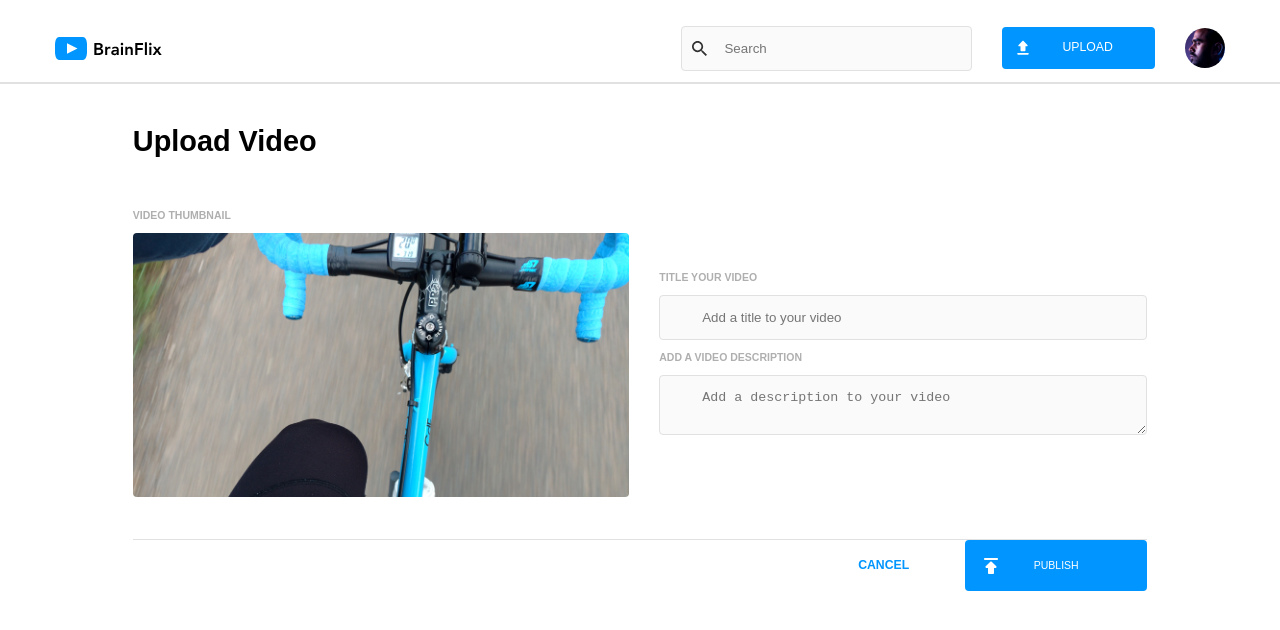
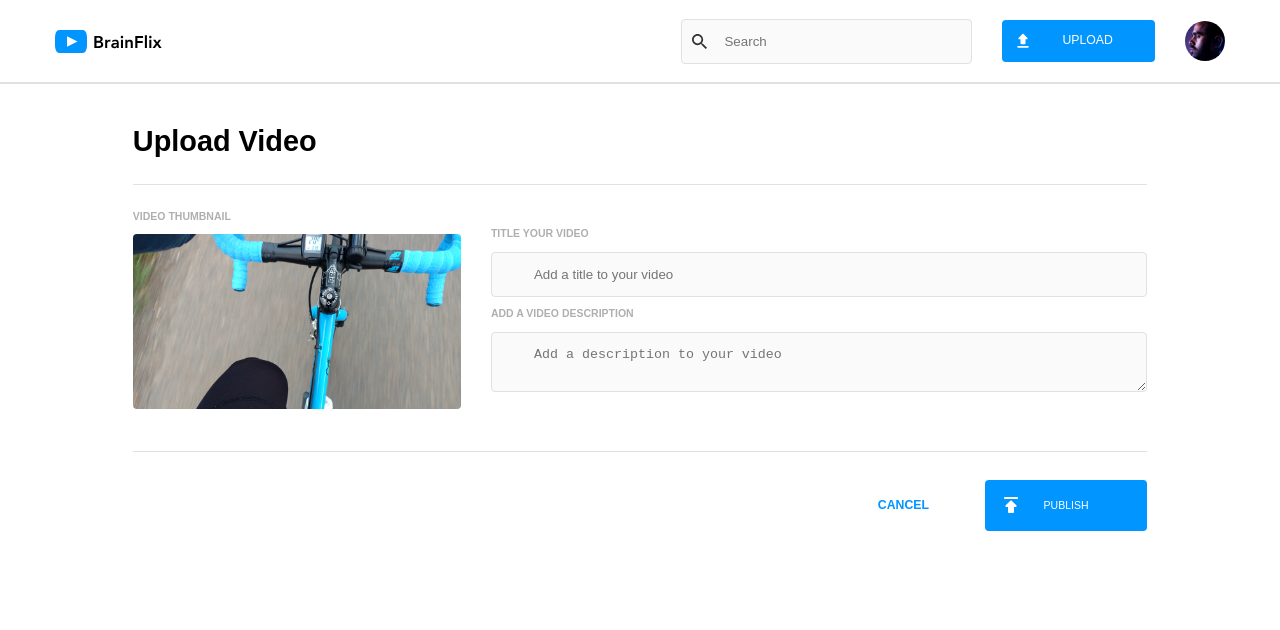
Before and after one commit to robbie-carragher/robbie-carragher-brainflix, a React (Vite) app: page /uploads in a window 1280 px wide. Shown: the top 630 px of the page. Built offline with nearby package versions, Linux system fonts and the light colour scheme.

Commit message:
All styles complete

```diff
--- a/src/App.scss
+++ b/src/App.scss
@@ -5,6 +5,7 @@
 .app-wrap {
   display: flex;
   flex-direction: column;
+
 
   @include tablet {
     padding: 0 2.25rem;
@@ -19,6 +20,7 @@
   &__border-right {
     @include desktop {
       border-right: 1px solid $second3;
+      width: 70%;
     }
   }
 }
--- a/src/components/Header/Header.scss
+++ b/src/components/Header/Header.scss
@@ -13,7 +13,6 @@
   width: 100%;
   margin: 1rem auto 6rem auto;
   padding: 0 1rem;
-
 
   @include tablet {
     display: none;
@@ -70,12 +69,10 @@
     font-weight: 600;
   }
 
-
- &__link-mobile{
+  &__link-mobile {
     width: 100%;
     text-decoration: none;
   }
-
 
   &__upload-icon {
     position: absolute;
@@ -111,7 +108,6 @@
     margin: 1rem 0 1rem 0;
   }
 
-
   #search-box::before {
     content: url("./../../../src/assets/images/Icons/search.svg");
     position: absolute;
@@ -121,10 +117,6 @@
     height: 20px;
     width: 20px;
   }
-
-
-
-
 }
 
 //  Desktop/Tablet View
@@ -147,7 +139,7 @@
   }
 
   @include desktop {
-    padding: 0 3.9375rem;
+    padding: 0 3.9375rem 1rem 3.9375rem;
   }
 
   &__avatar-preview {
@@ -186,7 +178,6 @@
     text-align: center;
     border: none;
     border-radius: 4px;
-
 
     @include tablet {
       padding: 0.8rem 3rem;
@@ -227,8 +218,6 @@
     width: 100%;
     margin-right: 4rem;
   }
-
-
 }
 
 #search-box:focus {
--- a/src/components/Video /Video.jsx
+++ b/src/components/Video /Video.jsx
@@ -10,11 +10,13 @@ export default function VideoComponent({ videosData, selectedVideoData }) {
 
   return (
     <section className="video-section">
-      <video
-        className="full-width-video"
+<div className="video-section_wrap">
+<video
+        className="video-section__fullwidth"
         controls
         poster={videoToShow.image}
       ></video>
+</div>
     </section>
   );
 }
--- a/src/components/Video /Video.scss
+++ b/src/components/Video /Video.scss
@@ -2,7 +2,10 @@
 @use "./../../../src/styles/partials/mixins" as *;
 @use "./../../../src/styles/partials/variables" as *;
 
-.full-width-video {
+.video-section {
+  background: $second1;
+  margin-top: -1rem;
+  &__fullwidth {
     width: 100%;
     height: auto;
 
@@ -18,7 +21,20 @@
       width: 87%;
     }
   }
+  &__wrap {
+    position: relative;
+    width: 100%;
 
-.video-section {
-  background: $second1;
+    overflow: hidden;
+
+
+    &__fullwidth {
+      position: absolute;
+      top: 6rem;
+      left: 0;
+      width: 100%;
+      height: 100%;
+      object-fit: cover;
     }
+  }
+}
--- a/src/components/VideoList/VideoList.jsx
+++ b/src/components/VideoList/VideoList.jsx
@@ -6,7 +6,6 @@ export default function VideoList({ videosData }) {
   const { videoId } = useParams();
   const arrVideosData = Array.isArray(videosData) ? videosData : [];
 
-  // Determine the video ID to compare against. If none is in the URL, use the first video's ID.
   const currentVideoId =
     videoId || (arrVideosData.length > 0 ? arrVideosData[0].id : null);
 
@@ -18,7 +17,7 @@ export default function VideoList({ videosData }) {
           .filter((videoData) => videoData.id !== currentVideoId)
           .map((videoData) => (
             <li key={videoData.id} className="list__item">
-              <Link to={`/video/${videoData.id}`}>
+              <Link to={`/video/${videoData.id}`} className="list__item-wrap">
                 <img
                   src={videoData.image}
                   alt={videoData.title}
--- a/src/components/VideoList/VideoList.scss
+++ b/src/components/VideoList/VideoList.scss
@@ -23,7 +23,7 @@
   }
 
   &__details {
-    margin: -3rem 0 0 1rem;
+    margin: -1rem 0 0 1rem;
   }
 
   &__item-image {
@@ -51,4 +51,16 @@
     background: $primary4;
     opacity: 0.5;
   }
+
+  .list__item-wrap {
+    display: flex;
+  }
 }
+
+.list__title {
+  color: $second1;
+}
+
+.list__channel {
+  color: $second1;
+}
--- a/src/pages/Uploads/Uploads.jsx
+++ b/src/pages/Uploads/Uploads.jsx
@@ -1,14 +1,25 @@
 import "./Uploads.scss";
 import "./../../styles/partials/_global.scss";
-import { Link } from "react-router-dom";
+import { Link, useNavigate } from "react-router-dom";
 
 export default function Uploads() {
+  const navigate = useNavigate();
+
+  const handleSubmit = (event) => {
+    event.preventDefault();
+
+    alert("Upload successful!");
+
+    navigate("/");
+  };
+
   return (
     <section className="uploads">
       <div className="uploads__title-wrap">
         <h1 className="uploads__title">Upload Video</h1>
       </div>
 
+      <form onSubmit={handleSubmit}>
         <div className="uploads__links uploads__links--right">
           <div className="uploads__thumbnail-wrap">
             <h2 className="uploads__sub-title">VIDEO THUMBNAIL</h2>
@@ -18,6 +29,7 @@ export default function Uploads() {
               className="uploads__thumbnail"
             />
           </div>
+
           <div className="uploads__search-container">
             <h2 className="uploads__sub-title">TITLE YOUR VIDEO</h2>
             <input
@@ -37,20 +49,19 @@ export default function Uploads() {
         </div>
 
         <div className="uploads__btn-wrap">
-        <Link to="/" className="uploads__link-mobile">
           <button type="submit" className="uploads__publish-btn">
             <img
               src="/src/assets/images/Icons/publish.svg"
               alt="Upload Icon"
               className="uploads__upload-icon"
             />
-            <span className="uploads__btn-text"> PUBLISH</span>
+            <span className="uploads__btn-text">PUBLISH</span>
           </button>
-        </Link>
           <Link to="/" className="uploads__cancel-link">
             <span className="uploads__cancel-text">CANCEL</span>
           </Link>
         </div>
+      </form>
     </section>
   );
 }
--- a/src/pages/Uploads/Uploads.scss
+++ b/src/pages/Uploads/Uploads.scss
@@ -1,211 +1,3 @@
-// @use "./../../../src/styles/partials/global" as *;
-// @use "./../../../src/styles/partials/mixins" as *;
-// @use "./../../../src/styles/partials/variables" as *;
-
-// .uploads {
-//   display: flex;
-//   flex-direction: column;
-//   justify-content: space-between;
-//   height: 6rem;
-//   background: $primary4;
-//   width: 100%;
-//   margin: 1rem auto 6rem auto;
-//   padding: 0 1rem;
-//   border-top: 2px solid $second3;
-//   margin-bottom: 37rem;
-
-//   &__links, &__links--right {
-//     align-items: center;
-//     width: 100%;
-//     gap: 30px;
-//   }
-
-//   &__links--left {
-//     padding-left: 1.25rem;
-//     align-self: left;
-//   }
-
-//   &__publish-btn {
-//     background: $primary2;
-//     color: $primary4;
-//     padding: 1.2rem 0;
-//     cursor: pointer;
-//     text-align: center;
-//     border: none;
-//     border-radius: 4px;
-//     position: relative;
-//     width: 100%;
-//     display: flex;
-//     align-items: center;
-//     justify-content: center;
-//     text-decoration: none;
-//   }
-
-//   &__link-mobile {
-//     width: 100%;
-//     text-decoration: none;
-//     display: block;
-
-
-//     @include tablet {
-//         max-width: 0rem;
-//         min-width: 13rem;
-
-//     }
-//   }
-
-//   &__upload-icon {
-//     position: absolute;
-//     left: 1rem;
-//     top: 50%;
-//     transform: translateY(-50%);
-//   }
-
-//   &__search-container, &__thumbnail-wrap {
-//     display: flex;
-//     flex-direction: column;
-//     margin: 1rem 0;
-//     flex-grow: 1;
-//   }
-
-//   #uploads-box, #uploads-box-2 {
-//     padding-left: 30px;
-//     border: 1px solid $second3;
-//     border-radius: 4px;
-//     width: 100%;
-//     margin-right: 10px;
-//     padding: 1rem;
-//     padding-left: 3rem;
-//     background-size: 15px;
-//   }
-
-//   &__thumbnail {
-//     width: 100%;
-//     height: auto;
-//     border-radius: 4px;
-//   }
-
-//   &__cancel-link, &__cancel-btn {
-//     display: block;
-//     margin-top: 2rem;
-//     color: $primary2;
-//     text-align: center;
-//     text-decoration: none;
-//     font-weight: 600;
-//     margin-bottom: 4rem;
-
-
-//     @include tablet {
-//         margin-bottom: 0;
-//     }
-//   }
-
-//   &__btn-wrap {
-//     width: 100%;
-//     display: flex;
-//     justify-content: flex-start;
-//     flex-direction: column;
-//   }
-
-//   &__sub-title {
-//     color: $primary3;
-//   }
-
-//   &:focus {
-//     border-color: $primary2;
-//     outline: none;
-//   }
-
-//   @include tablet {
-//     border-top: none;
-//     padding: 0 2.25rem;
-
-
-//     &__thumbnail {
-//       width: 50%;
-
-//       @include desktop {
-//         width: 100%;
-//       }
-//     }
-
-//     &__cancel-link, &__cancel-btn {
-//       display: flex;
-//       color: #0095FF;
-//       align-items: center;
-//       margin-top: 0;
-//     }
-
-//     &__btn-wrap {
-//       flex-direction: row-reverse;
-//       margin-left: auto;
-//       padding-bottom: 2rem;
-//     }
-
-//     &__title-wrap {
-//       border-bottom: 1px solid $second3;
-//     }
-
-//     &__thumbnail-wrap {
-//       margin-top: 2rem;
-
-//     }
-//   }
-
-//   &__cancel-text {
-//    @include tablet {
-//     margin: 0 4rem 0 0;
-//    }
-// }
-
-
-// &__search-container {
-// @include tablet {
-//     border-bottom: 1px solid #E1E1E1;
-//     padding: 0 0 2rem 0;
-// }
-
-// @include desktop{
-//     border-bottom: none;
-//     padding: 0 0 2rem 0;
-// }
-
-// }
-
-// &__links {
-// @include desktop {
-//     display: flex;
-//     border-bottom: 1px solid #E1E1E1;
-// }
-// }
-
-// &__search-container {
-//     width: 100%;
-//     display: flex;
-//     flex-direction: column;
-
-//     &__sub-title,
-//     #uploads-box {
-//       width: 100%;
-//     }
-
-
-//   }
-
-
-// }
-
-
-
-// #upload-box:focus {
-//     border-color: $primary2;
-//     outline: none;
-//   }
-
-//   #upload-box {
-//     background-color: $second4;
-//   }
-
 @use "./../../../src/styles/partials/global" as *;
 @use "./../../../src/styles/partials/mixins" as *;
 @use "./../../../src/styles/partials/variables" as *;
@@ -231,19 +23,17 @@
     border-top: none;
     padding: 0 4rem;
     width: 88%;
-
   }
 
-
-
-  &__links, &__links--right {
+  &__links,
+  &__links--right {
     align-items: center;
     width: 100%;
     gap: 30px;
 
     @include desktop {
       display: flex;
-      border-bottom: 1px solid #E1E1E1;
+      border-bottom: 1px solid #e1e1e1;
     }
   }
 
@@ -286,14 +76,15 @@
     transform: translateY(-50%);
   }
 
-  &__search-container, &__thumbnail-wrap {
+  &__search-container,
+  &__thumbnail-wrap {
     display: flex;
     flex-direction: column;
     margin: 1rem 0;
     flex-grow: 1;
 
     @include tablet {
-      border-bottom: 1px solid #E1E1E1;
+      border-bottom: 1px solid #e1e1e1;
       padding: 0 0 2rem 0;
     }
 
@@ -302,7 +93,8 @@
     }
   }
 
-  #uploads-box, #uploads-box-2 {
+  #uploads-box,
+  #uploads-box-2 {
     padding-left: 30px;
     border: 1px solid $second3;
     border-radius: 4px;
@@ -327,7 +119,8 @@
     }
   }
 
-  &__cancel-link, &__cancel-btn {
+  &__cancel-link,
+  &__cancel-btn {
     display: block;
     margin-top: 2rem;
     color: $primary2;
@@ -338,7 +131,7 @@
 
     @include tablet {
       display: flex;
-      color: #0095FF;
+      color: #0095ff;
       align-items: center;
       margin-top: 0;
       margin-bottom: 0;
@@ -355,6 +148,10 @@
       flex-direction: row-reverse;
       margin-left: auto;
       padding-bottom: 2rem;
+    }
+
+    @include desktop {
+      padding-top: 2rem;
     }
   }
 
@@ -384,6 +181,29 @@
     }
   }
 
+  &__title-wrap {
+    @include desktop {
+      border-bottom: 1px solid #e1e1e1;
+    }
+  }
+
+  &__thumbnail-wrap {
+    @include desktop {
+      width: 50%;
+    }
+  }
+
+  &__publish-btn {
+    @include tablet {
+      min-width: 20%;
+      max-width: 20%;
+    }
+
+    @include desktop {
+      min-width: 16%;
+      max-width: 16%;
+    }
+  }
 }
 
 #uploads-box:focus {
```
Also changed, not shown: src/components/Comments/Comments.jsx (+2 -79 lines), src/components/VideoDetails/VideoDetails.jsx (+0 -39 lines). Lines whose indentation alone changed are shown as unchanged.
